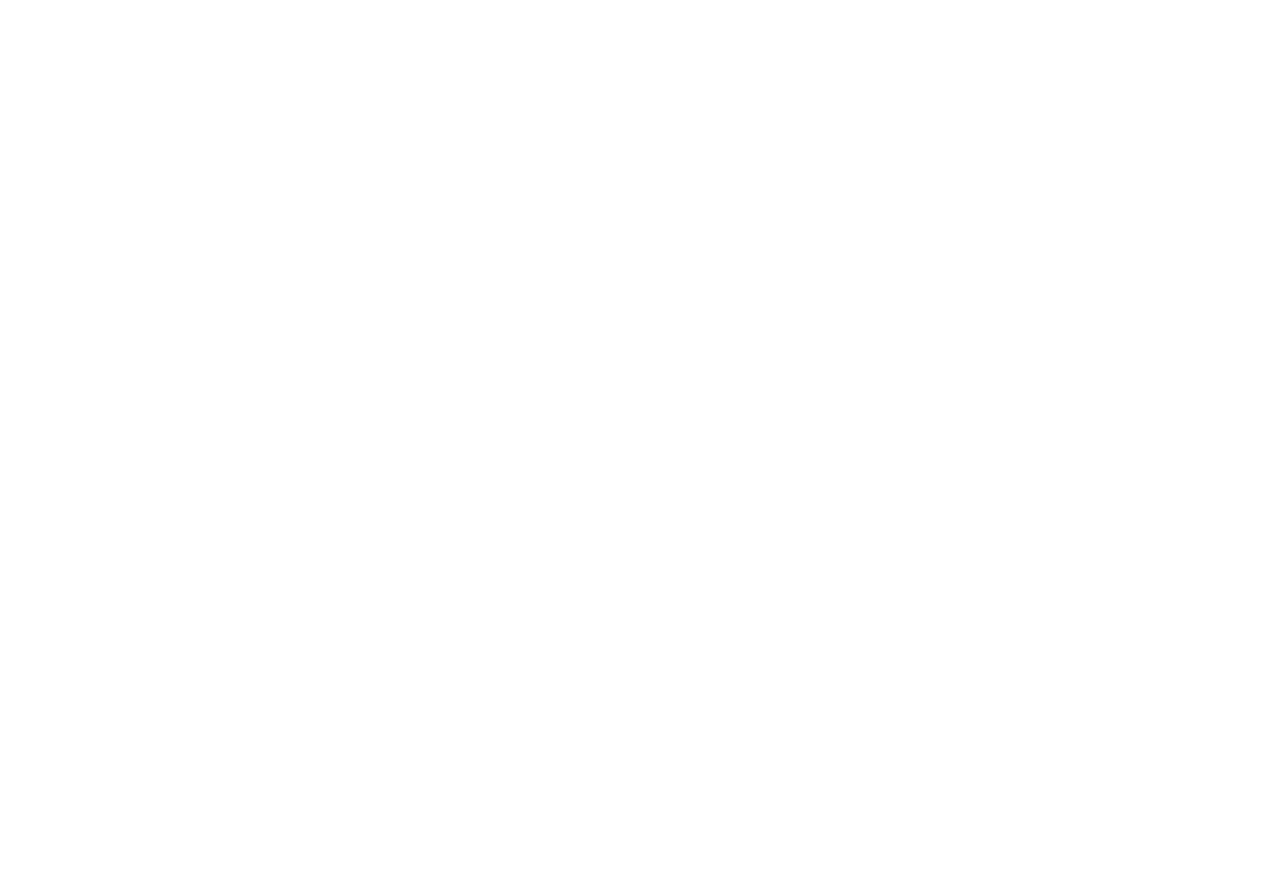
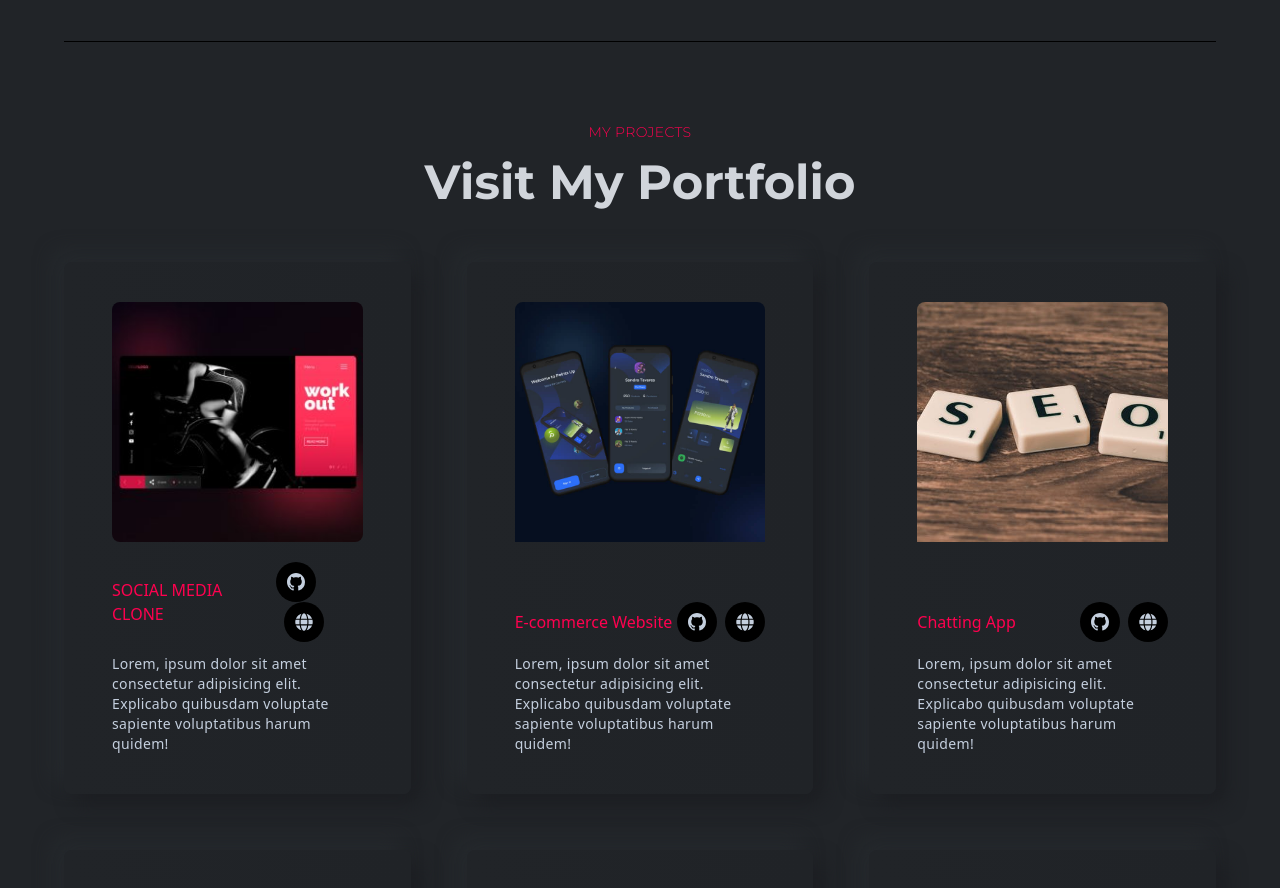
Before and after one commit to panneerselvam999/Portfolio, a React (Vite) app in the folder Portfolio/: page / in a window 1280 px wide. Shown: the part 1880-2768 px from the top of the page. Before the commit the page ends 1822 px from the top, so only its background shows below. Built offline with nearby package versions, Linux system fonts and the light colour scheme.

Commit message:
Projects sec

```diff
--- a/Portfolio/src/App.jsx
+++ b/Portfolio/src/App.jsx
@@ -2,6 +2,7 @@
 import Navbar from "./Components/Navbar/Navbar";
 import Banner from "./Components/Banner/Banner";
 import Features from "./Components/Features/Features";
+import Projects from "./Components/Project/Projects";
 
 const App = () => {
   return (
@@ -10,6 +11,7 @@
         <Navbar />
         <Banner />
         <Features />
+        <Projects />
       </div>
     </div>
   );
--- a/Portfolio/src/Components/Features/Card.jsx
+++ b/Portfolio/src/Components/Features/Card.jsx
@@ -1,8 +1,10 @@
-import React from "react";
+import { useState } from "react";
 import { HiArrowRight } from "react-icons/hi";
 
 
 const Card = ({ title, icon, des }) => {
+  const [isHovered, setIsHovered] = useState(false);
+
   return (
     <div className="w-full px-12 h-80 py-10 rounded-lg shadow-shadowOne flex items-center bg-gradient-to-r from-bodyColor to-[#202327] group hover:bg-gradient-to-b hover:from-black hover:to-[#1e2024] transition-colors duration-100">
       <div className="h-72  overflow-y-hidden">
@@ -18,6 +20,19 @@
             <span className="text-2xl text-designColor w-6 hover:translate-x-4 transition-transform duration-300 ">
               <HiArrowRight />
             </span>
+            {/* <span className="text-2xl text-designColor relative">
+              <HiArrowRight
+                className="absolute top-1/2 left-1/2 transform -translate-x-1/2 -translate-y-1/2 hover:translate-x-4 transition-transform duration-300"
+              />
+            </span> */}
+            {/* <span
+              className={`text-2xl text-designColor group ${isHovered ? 'hover:w-6 hover:translate-x-4 transition-transform duration-300' : ''
+                }`}
+              onMouseEnter={() => setIsHovered(true)}
+              onMouseLeave={() => setIsHovered(false)}
+            >
+              <HiArrowRight />
+            </span> */}
           </div>
         </div>
       </div>
--- a/Portfolio/src/Components/Features/Features.jsx
+++ b/Portfolio/src/Components/Features/Features.jsx
@@ -11,11 +11,11 @@
   return (
     <section
       id="features"
-      className="w-full   border-b-[1px] border-b-black"
+      className="w-full   border-b-[1px] border-b-black py-20"
     >
       <Title title={"Features"} des={"What i do"} />
 
-      <div className="grid grid-cols-3 gap-20">
+      <div className="grid grid-cols-3 gap-20 pb-5">
         <Card title={"Business Stratagy"} icon={<HiMiniBars4 />} des="Lorem ipsum dolor sit amet consectetur adipisicing elit. Atque solutahic consequuntur eum repellendus ad" />
         <Card title={"AiFillAppstore"} icon={<AiFillAppstore />} des="Lorem ipsum dolor sit amet consectetur adipisicing elit. Atque solutahic consequuntur eum repellendus ad" />
         <Card title={"SiProgress"} icon={<SiProgress />} des="Lorem ipsum dolor sit amet consectetur adipisicing elit. Atque solutahic consequuntur eum repellendus ad" />
--- a/Portfolio/src/Components/Layout/Title.jsx
+++ b/Portfolio/src/Components/Layout/Title.jsx
@@ -2,7 +2,7 @@
 
 const Title = ({ title, des }) => {
     return (
-        <div className="flex flex-col gap-4 mt-20 mb-14 font-titleFont text-center">
+        <div className="flex flex-col gap-4  mb-14 font-titleFont text-center">
             <h3 className=" text-sm uppercase font-light text-designColor tracking-wide ">
                 {title}
             </h3>
--- a/Portfolio/src/Components/Navbar/Navbar.jsx
+++ b/Portfolio/src/Components/Navbar/Navbar.jsx
@@ -20,7 +20,7 @@
                 to={link}
                 spy={true}
                 smooth={true}
-                offset={-80}
+                offset={-50}
                 duration={500}
               >
                 {title}
--- /dev/null
+++ b/Portfolio/src/Components/Project/Projects.jsx
@@ -0,0 +1,56 @@
+import React from "react";
+import Title from "../Layout/Title.jsx";
+import ProjectsCard from "./ProjectsCard.jsx";
+import { projectOne, projectTwo, projectThree } from "../../assets/index.js";
+
+const Project = () => {
+    return (
+        <section
+            id="projects"
+            className="w-full py-20 border-b-[1px] border-b-black"
+        >
+            <Title title={"My Projects"} des={"visit my portfolio"} />
+
+            <div className="grid grid-cols-3 gap-14">
+                <ProjectsCard
+                    title="SOCIAL MEDIA CLONE"
+                    des=" Lorem, ipsum dolor sit amet consectetur adipisicing elit.
+              Explicabo quibusdam voluptate sapiente voluptatibus harum quidem!"
+                    src={projectOne}
+                />
+                <ProjectsCard
+                    title="E-commerce Website"
+                    des=" Lorem, ipsum dolor sit amet consectetur adipisicing elit.
+              Explicabo quibusdam voluptate sapiente voluptatibus harum quidem!"
+                    src={projectTwo}
+                />
+                <ProjectsCard
+                    title="Chatting App"
+                    des=" Lorem, ipsum dolor sit amet consectetur adipisicing elit.
+              Explicabo quibusdam voluptate sapiente voluptatibus harum quidem!"
+                    src={projectThree}
+                />
+                <ProjectsCard
+                    title="SOCIAL MEDIA CLONE"
+                    des=" Lorem, ipsum dolor sit amet consectetur adipisicing elit.
+              Explicabo quibusdam voluptate sapiente voluptatibus harum quidem!"
+                    src={projectThree}
+                />
+                <ProjectsCard
+                    title="E-commerce Website"
+                    des=" Lorem, ipsum dolor sit amet consectetur adipisicing elit.
+              Explicabo quibusdam voluptate sapiente voluptatibus harum quidem!"
+                    src={projectOne}
+                />
+                <ProjectsCard
+                    title="Chatting App"
+                    des=" Lorem, ipsum dolor sit amet consectetur adipisicing elit.
+              Explicabo quibusdam voluptate sapiente voluptatibus harum quidem!"
+                    src={projectTwo}
+                />
+            </div>
+        </section>
+    );
+};
+
+export default Project;
--- /dev/null
+++ b/Portfolio/src/Components/Project/ProjectsCard.jsx
@@ -0,0 +1,35 @@
+import React from "react";
+import { BsGithub } from "react-icons/bs";
+import { FaGlobe } from "react-icons/fa";
+
+const ProjectCard = ({ title, des, src }) => {
+  return (
+    <div className="w-full p-4 xl:px-12 h-auto xl:py-10 rounded-lg shadow-shadowOne flex flex-col bg-gradient-to-r from-bodyColor to-[#202327] group hover:bg-gradient-to-b hover:from-gray-900 hover:gray-900 transition-colors duration-1000">
+      <div className="w-full h-[80%] overflow-hidden rounded-lg">
+        <img
+          className="w-full h-60 object-cover group-hover:scale-110 duration-300 cursor-pointer"
+          src={src}
+          alt="Img"
+        />
+      </div>
+      <div className="w-full mt-5">
+        <div className="flex justify-between items-center">
+          <h3 className=" text-designColor ">{title}</h3>
+          <div>
+            <span className="text-lg w-10 h-10 rounded-full bg-black inline-flex justify-center items-center to-gray-400 hover:text-designColor duration-300 cursor-pointer">
+              <BsGithub />
+            </span>
+            <span className="text-lg w-10 h-10 rounded-full bg-black inline-flex justify-center items-center to-gray-400 hover:text-designColor duration-300 cursor-pointer ml-2">
+              <FaGlobe />
+            </span>
+          </div>
+        </div>
+        <div>
+          <p className="mt-3 text-sm tracking-wide hover:text-gray-300  duration-300">{des}</p>
+        </div>
+      </div>
+    </div>
+  );
+};
+
+export default ProjectCard;
```
